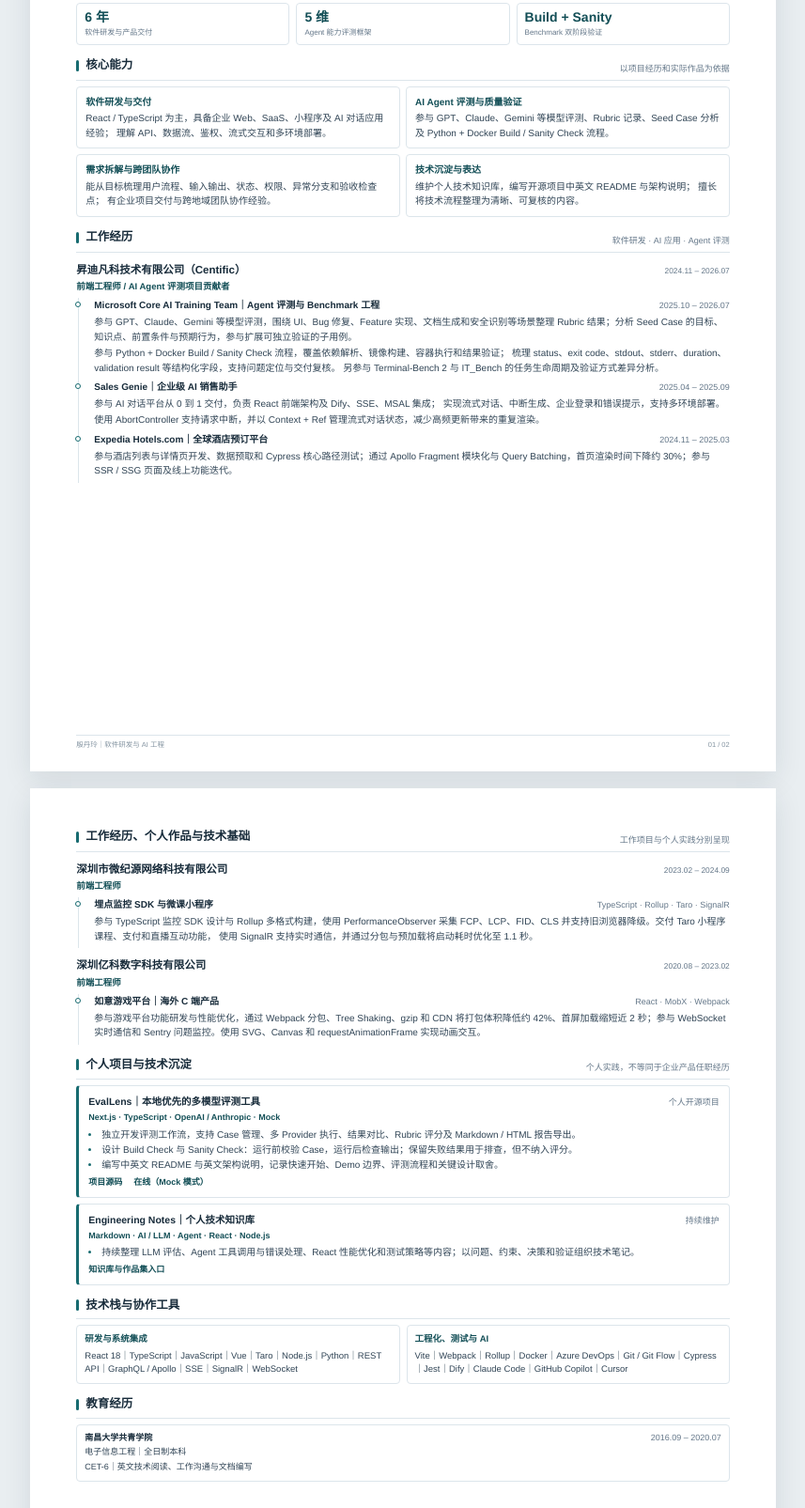
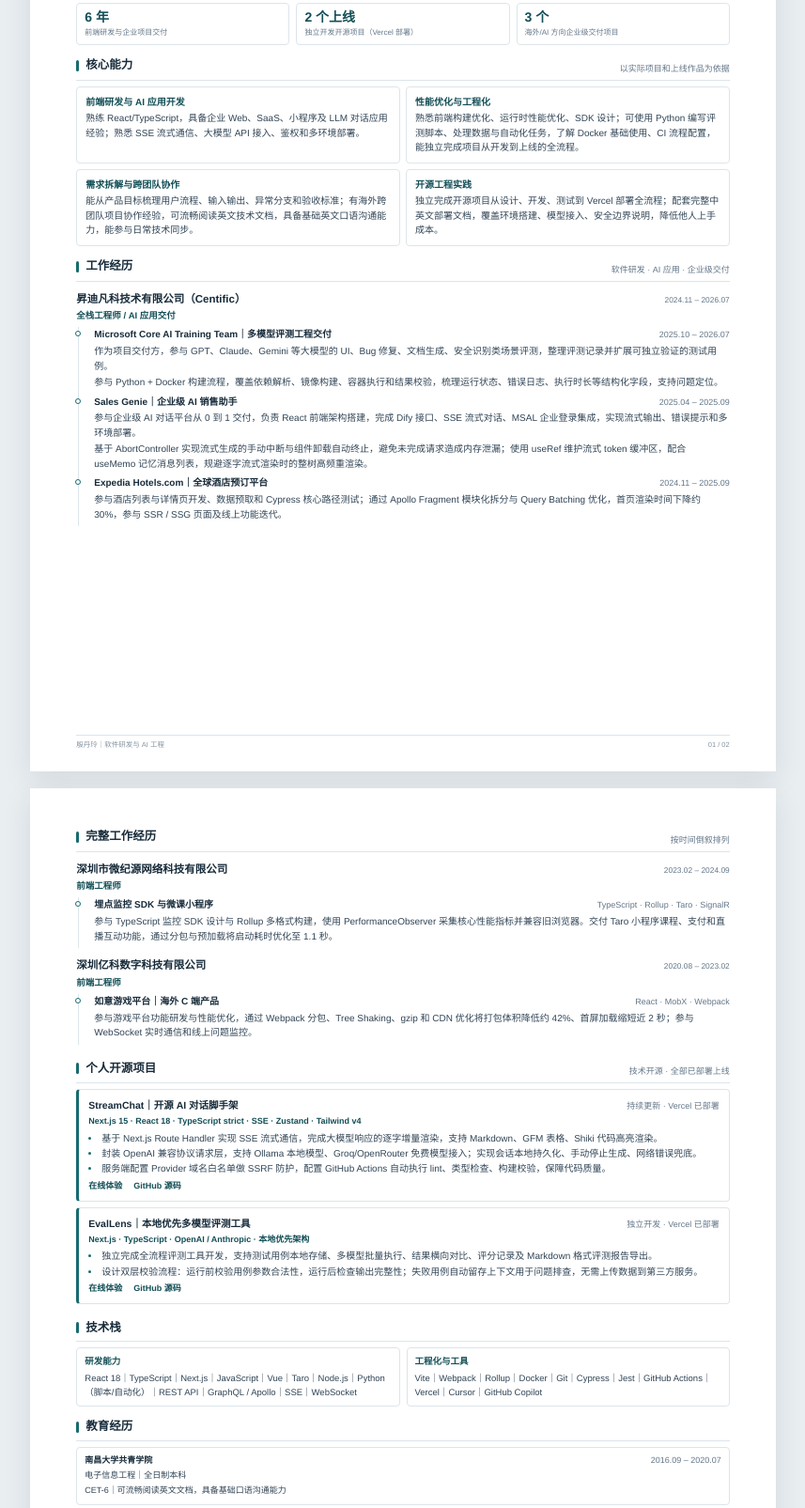
Before and after one commit to yuebanyin/Danni-, a plain HTML site: page index.html in a window 1280 px wide. Shown: the part 251-1856 px from the top of the page at 94% size, without its empty margins (211-1068 px from the left). Drawn offline with Linux system fonts and the light colour scheme.

Commit message:
更新 GitHub Pages 简历为优化版
Co-authored-by: Copilot <223556219+Copilot@users.noreply.github.com>

```diff
--- a/index.html
+++ b/index.html
@@ -1,5 +1,5 @@
 <!doctype html>
-<!-- 基于已核实工作经历与个人项目整理的通用主简历；非岗位定制版 -->
+<!-- 2026.11 v3 最终版：补充Python能力、调整英语表述、保持正确排版顺序 -->
 <html lang="zh-CN">
   <head>
     <meta charset="UTF-8" />
@@ -479,83 +479,80 @@
       <article class="page page-break">
         <header class="header">
           <div>
-            <div class="eyebrow">SOFTWARE ENGINEERING · AI · DELIVERY</div>
+            <div class="eyebrow">SOFTWARE ENGINEERING · AI APPLICATION</div>
             <h1>殷 丹 玲</h1>
             <div class="headline">
-              软件研发与 AI 工程｜应用开发 · Agent 评测 · 技术交付
+              软件研发与 AI 工程｜Next.js 应用开发 · 技术交付
             </div>
-            <div class="header-note">
-              6 年软件工程经验 · 前端研发出身 · 电子信息工程本科 · 深圳
-            </div>
+            <div class="header-note">6 年前端研发经验 · 电子信息工程本科</div>
           </div>
           <div class="contact">
             <span>15012870970</span>
             <span>y370900736@163.com</span>
-            <span>CET-6｜英文技术阅读与工作沟通</span>
-            <a href="https://github.com/yuebanyin/evallens">GitHub｜EvalLens</a>
             <a href="https://github.com/yuebanyin/engineering-notes"
-              >GitHub｜Engineering Notes</a
+              >GitHub｜开源项目集合</a
             >
+            <a href="https://stream-chat-agent.vercel.app">GitHub｜Chatbot</a>
           </div>
         </header>
 
         <section class="summary" aria-label="个人简介">
-          6 年软件研发与交付经验，技术主线为
-          <strong>React / TypeScript</strong>，具备 Node.js、Python、API
-          集成、测试和 CI/CD 实践。曾参与
-          <strong>AI Agent 多模型评测与 Benchmark 工程化</strong
-          >，此前参与企业级 AI 对话平台从 0 到 1 交付，并独立开发开源评测工具
-          EvalLens。能够从工程实现出发理解产品流程、
-          系统依赖与异常边界，将需求拆解为可实现、可验证的任务；持续通过个人项目和技术知识库沉淀经验。
+          6 年前端研发与交付经验，技术主线为
+          <strong>React / TypeScript / Next.js</strong>，具备 Node.js、Python
+          脚本开发、API 集成、测试和 CI/CD 工程实践。有企业级 AI 对话平台从 0 到
+          1 交付经验，独立开发并上线两个开源前端工具项目，熟悉 SSE
+          流式通信、Markdown 富渲染、大模型 API 接入全流程；曾参与微软 Core AI
+          团队多模型评测工程。习惯从工程落地视角拆解需求，覆盖异常分支、边界校验和用户体验兜底。
         </section>
 
         <div class="proof-points" aria-label="代表性经验">
           <div class="proof">
             <div class="proof-value">6 年</div>
-            <div class="proof-label">软件研发与产品交付</div>
+            <div class="proof-label">前端研发与企业项目交付</div>
           </div>
           <div class="proof">
-            <div class="proof-value">5 维</div>
-            <div class="proof-label">Agent 能力评测框架</div>
+            <div class="proof-value">2 个上线</div>
+            <div class="proof-label">独立开发开源项目（Vercel 部署）</div>
           </div>
           <div class="proof">
-            <div class="proof-value">Build + Sanity</div>
-            <div class="proof-label">Benchmark 双阶段验证</div>
+            <div class="proof-value">3 个</div>
+            <div class="proof-label">海外/AI 方向企业级交付项目</div>
           </div>
         </div>
 
         <section class="section">
           <div class="section-heading">
             <h2>核心能力</h2>
-            <span class="section-kicker">以项目经历和实际作品为依据</span>
+            <span class="section-kicker">以实际项目和上线作品为依据</span>
           </div>
           <div class="capability-grid">
             <div class="capability">
-              <h3>软件研发与交付</h3>
+              <h3>前端研发与 AI 应用开发</h3>
               <p>
-                React / TypeScript 为主，具备企业 Web、SaaS、小程序及 AI
-                对话应用经验； 理解 API、数据流、鉴权、流式交互和多环境部署。
+                熟练 React/TypeScript，具备企业 Web、SaaS、小程序及 LLM
+                对话应用经验；熟悉 SSE 流式通信、大模型 API
+                接入、鉴权和多环境部署。
               </p>
             </div>
             <div class="capability">
-              <h3>AI Agent 评测与质量验证</h3>
+              <h3>性能优化与工程化</h3>
               <p>
-                参与 GPT、Claude、Gemini 等模型评测、Rubric 记录、Seed Case
-                分析及 Python + Docker Build / Sanity Check 流程。
+                熟悉前端构建优化、运行时性能优化、SDK 设计；可使用 Python
+                编写评测脚本、处理数据与自动化任务，了解 Docker 基础使用、CI
+                流程配置，能独立完成项目从开发到上线的全流程。
               </p>
             </div>
             <div class="capability">
               <h3>需求拆解与跨团队协作</h3>
               <p>
-                能从目标梳理用户流程、输入输出、状态、权限、异常分支和验收检查点；
-                有企业项目交付与跨地域团队协作经验。
+                能从产品目标梳理用户流程、输入输出、异常分支和验收标准；有海外跨团队项目协作经验，可流畅阅读英文技术文档，具备基础英文口语沟通能力，能参与日常技术同步。
               </p>
             </div>
             <div class="capability">
-              <h3>技术沉淀与表达</h3>
+              <h3>开源工程实践</h3>
               <p>
-                维护个人技术知识库，编写开源项目中英文 README 与架构说明；
-                擅长将技术流程整理为清晰、可复核的内容。
+                独立完成开源项目从设计、开发、测试到 Vercel
+                部署全流程；配套完整中英文部署文档，覆盖环境搭建、模型接入、安全边界说明，降低他人上手成本。
               </p>
             </div>
           </div>
@@ -564,37 +561,28 @@
         <section class="section">
           <div class="section-heading">
             <h2>工作经历</h2>
-            <span class="section-kicker">软件研发 · AI 应用 · Agent 评测</span>
+            <span class="section-kicker">软件研发 · AI 应用 · 企业级交付</span>
           </div>
 
           <section class="company">
             <div class="company-head">
               <div class="company-name">昇迪凡科技术有限公司（Centific）</div>
-              <div class="company-role">
-                前端工程师 / AI Agent 评测项目贡献者
-              </div>
+              <div class="company-role">全栈工程师 / AI 应用交付</div>
               <div class="company-date">2024.11 – 2026.07</div>
             </div>
             <div class="timeline">
               <div class="timeline-item">
                 <div class="timeline-head">
-                  <h3>
-                    Microsoft Core AI Training Team｜Agent 评测与 Benchmark 工程
-                  </h3>
+                  <h3>Microsoft Core AI Training Team｜多模型评测工程交付</h3>
                   <span class="timeline-date">2025.10 – 2026.07</span>
                 </div>
                 <p>
-                  参与 GPT、Claude、Gemini 等模型评测，围绕 UI、Bug
-                  修复、Feature 实现、文档生成和安全识别等场景整理 Rubric
-                  结果；分析 Seed Case
-                  的目标、知识点、前置条件与预期行为，参与扩展可独立验证的子用例。
+                  作为项目交付方，参与 GPT、Claude、Gemini 等大模型的 UI、Bug
+                  修复、文档生成、安全识别类场景评测，整理评测记录并扩展可独立验证的测试用例。
                 </p>
                 <p>
-                  参与 Python + Docker Build / Sanity Check
-                  流程，覆盖依赖解析、镜像构建、容器执行和结果验证； 梳理
-                  status、exit code、stdout、stderr、duration、validation result
-                  等结构化字段，支持问题定位与交付复核。 另参与 Terminal-Bench 2
-                  与 IT_Bench 的任务生命周期及验证方式差异分析。
+                  参与 Python + Docker
+                  构建流程，覆盖依赖解析、镜像构建、容器执行和结果校验，梳理运行状态、错误日志、执行时长等结构化字段，支持问题定位。
                 </p>
               </div>
               <div class="timeline-item">
@@ -603,24 +591,26 @@
                   <span class="timeline-date">2025.04 – 2025.09</span>
                 </div>
                 <p>
-                  参与 AI 对话平台从 0 到 1 交付，负责 React 前端架构及
-                  Dify、SSE、MSAL 集成；
-                  实现流式对话、中断生成、企业登录和错误提示，支持多环境部署。
+                  参与企业级 AI 对话平台从 0 到 1 交付，负责 React
+                  前端架构搭建，完成 Dify 接口、SSE 流式对话、MSAL
+                  企业登录集成，实现流式输出、错误提示和多环境部署。
                 </p>
                 <p>
-                  使用 AbortController 支持请求中断，并以 Context + Ref
-                  管理流式对话状态，减少高频更新带来的重复渲染。
+                  基于 AbortController
+                  实现流式生成的手动中断与组件卸载自动终止，避免未完成请求造成内存泄漏；使用
+                  useRef 维护流式 token 缓冲区，配合 useMemo
+                  记忆消息列表，规避逐字流式渲染时的整树高频重渲染。
                 </p>
               </div>
               <div class="timeline-item">
                 <div class="timeline-head">
                   <h3>Expedia Hotels.com｜全球酒店预订平台</h3>
-                  <span class="timeline-date">2024.11 – 2025.03</span>
+                  <span class="timeline-date">2024.11 – 2025.09</span>
                 </div>
                 <p>
                   参与酒店列表与详情页开发、数据预取和 Cypress
-                  核心路径测试；通过 Apollo Fragment 模块化与 Query
-                  Batching，首页渲染时间下降约 30%；参与 SSR / SSG
+                  核心路径测试；通过 Apollo Fragment 模块化拆分与 Query Batching
+                  优化，首页渲染时间下降约 30%，参与 SSR / SSG
                   页面及线上功能迭代。
                 </p>
               </div>
@@ -636,8 +626,8 @@
 
       <article class="page">
         <header class="section-heading">
-          <h2>工作经历、个人作品与技术基础</h2>
-          <span class="section-kicker">工作项目与个人实践分别呈现</span>
+          <h2>完整工作经历</h2>
+          <span class="section-kicker">按时间倒叙排列</span>
         </header>
 
         <section class="company">
@@ -656,9 +646,8 @@
               </div>
               <p>
                 参与 TypeScript 监控 SDK 设计与 Rollup 多格式构建，使用
-                PerformanceObserver 采集 FCP、LCP、FID、CLS
-                并支持旧浏览器降级。交付 Taro 小程序课程、支付和直播互动功能，
-                使用 SignalR 支持实时通信，并通过分包与预加载将启动耗时优化至
+                PerformanceObserver 采集核心性能指标并兼容旧浏览器。交付 Taro
+                小程序课程、支付和直播互动功能，通过分包与预加载将启动耗时优化至
                 1.1 秒。
               </p>
             </div>
@@ -679,90 +668,94 @@
               </div>
               <p>
                 参与游戏平台功能研发与性能优化，通过 Webpack 分包、Tree
-                Shaking、gzip 和 CDN 将打包体积降低约 42%、首屏加载缩短近 2
-                秒；参与 WebSocket 实时通信和 Sentry 问题监控。使用 SVG、Canvas
-                和 requestAnimationFrame 实现动画交互。
+                Shaking、gzip 和 CDN 优化将打包体积降低约 42%、首屏加载缩短近 2
+                秒；参与 WebSocket 实时通信和线上问题监控。
               </p>
             </div>
           </div>
         </section>
 
-        <section class="section">
+        <section class="section" style="margin-top: 16px">
           <div class="section-heading">
-            <h2>个人项目与技术沉淀</h2>
-            <span class="section-kicker"
-              >个人实践，不等同于企业产品任职经历</span
-            >
+            <h2>个人开源项目</h2>
+            <span class="section-kicker">技术开源 · 全部已部署上线</span>
           </div>
 
           <article class="project-card">
             <div class="project-head">
-              <h3>EvalLens｜本地优先的多模型评测工具</h3>
-              <span class="project-label">个人开源项目</span>
+              <h3>StreamChat｜开源 AI 对话脚手架</h3>
+              <span class="project-label">持续更新 · Vercel 已部署</span>
             </div>
             <div class="project-subtitle">
-              Next.js · TypeScript · OpenAI / Anthropic · Mock
+              Next.js 15 · React 18 · TypeScript strict · SSE · Zustand ·
+              Tailwind v4
             </div>
             <ul>
               <li>
-                独立开发评测工作流，支持 Case 管理、多 Provider
-                执行、结果对比、Rubric 评分及 Markdown / HTML 报告导出。
+                基于 Next.js Route Handler 实现 SSE
+                流式通信，完成大模型响应的逐字增量渲染，支持 Markdown、GFM
+                表格、Shiki 代码高亮渲染。
               </li>
               <li>
-                设计 Build Check 与 Sanity Check：运行前校验
-                Case，运行后检查输出；保留失败结果用于排查，但不纳入评分。
+                封装 OpenAI 兼容协议请求层，支持 Ollama
+                本地模型、Groq/OpenRouter
+                免费模型接入；实现会话本地持久化、手动停止生成、网络错误兜底。
               </li>
               <li>
-                编写中英文 README 与英文架构说明，记录快速开始、Demo
-                边界、评测流程和关键设计取舍。
+                服务端配置 Provider 域名白名单做 SSRF 防护，配置 GitHub Actions
+                自动执行 lint、类型检查、构建校验，保障代码质量。
               </li>
             </ul>
             <div class="project-links">
-              <a href="https://github.com/yuebanyin/evallens">项目源码</a>
-              <a href="https://evallens.vercel.app/">在线（Mock 模式）</a>
+              <a href="https://stream-chat-agent.vercel.app">在线体验</a>
+              <a href="https://github.com/yuebanyin/stream-chat-agent"
+                >GitHub 源码</a
+              >
             </div>
           </article>
 
           <article class="project-card">
             <div class="project-head">
-              <h3>Engineering Notes｜个人技术知识库</h3>
-              <span class="project-label">持续维护</span>
+              <h3>EvalLens｜本地优先多模型评测工具</h3>
+              <span class="project-label">独立开发 · Vercel 已部署</span>
             </div>
-            <p class="project-subtitle">
-              Markdown · AI / LLM · Agent · React · Node.js
-            </p>
+            <div class="project-subtitle">
+              Next.js · TypeScript · OpenAI / Anthropic · 本地优先架构
+            </div>
             <ul>
               <li>
-                持续整理 LLM 评估、Agent 工具调用与错误处理、React
-                性能优化和测试策略等内容；以问题、约束、决策和验证组织技术笔记。
+                独立完成全流程评测工具开发，支持测试用例本地存储、多模型批量执行、结果横向对比、评分记录及
+                Markdown 格式评测报告导出。
+              </li>
+              <li>
+                设计双层校验流程：运行前校验用例参数合法性，运行后检查输出完整性；失败用例自动留存上下文用于问题排查，无需上传数据到第三方服务。
               </li>
             </ul>
             <div class="project-links">
-              <a href="https://github.com/yuebanyin/engineering-notes"
-                >知识库与作品集入口</a
-              >
+              <a href="https://evallens.vercel.app/">在线体验</a>
+              <a href="https://github.com/yuebanyin/evallens">GitHub 源码</a>
             </div>
           </article>
         </section>
 
-        <section class="section">
+        <section class="section" style="margin-top: 16px">
           <div class="section-heading">
-            <h2>技术栈与协作工具</h2>
+            <h2>技术栈</h2>
           </div>
           <div class="detail-grid">
             <div class="detail-panel">
-              <h3>研发与系统集成</h3>
+              <h3>研发能力</h3>
               <p>
                 React
-                18｜TypeScript｜JavaScript｜Vue｜Taro｜Node.js｜Python｜REST
-                API｜GraphQL / Apollo｜SSE｜SignalR｜WebSocket
+                18｜TypeScript｜Next.js｜JavaScript｜Vue｜Taro｜Node.js｜Python（脚本/自动化）｜REST
+                API｜GraphQL / Apollo｜SSE｜WebSocket
               </p>
             </div>
             <div class="detail-panel">
-              <h3>工程化、测试与 AI</h3>
+              <h3>工程化与工具</h3>
               <p>
-                Vite｜Webpack｜Rollup｜Docker｜Azure DevOps｜Git / Git
-                Flow｜Cypress｜Jest｜Dify｜Claude Code｜GitHub Copilot｜Cursor
+                Vite｜Webpack｜Rollup｜Docker｜Git｜Cypress｜Jest｜GitHub
+                Actions｜Vercel｜Cursor｜GitHub Copilot
               </p>
             </div>
           </div>
@@ -776,7 +769,7 @@
             <strong>南昌大学共青学院</strong>
             <span class="edu-date">2016.09 – 2020.07</span>
             <span>电子信息工程｜全日制本科</span>
-            <span>CET-6｜英文技术阅读、工作沟通与文档编写</span>
+            <span>CET-6｜可流畅阅读英文文档，具备基础口语沟通能力</span>
           </div>
         </section>
 
```
